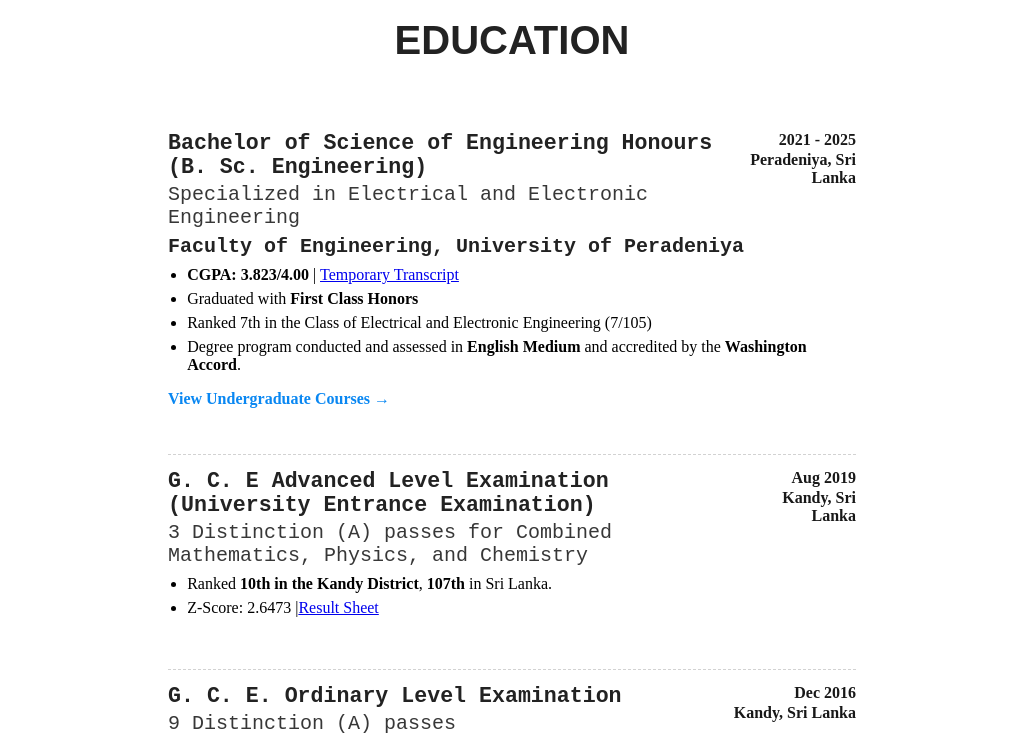
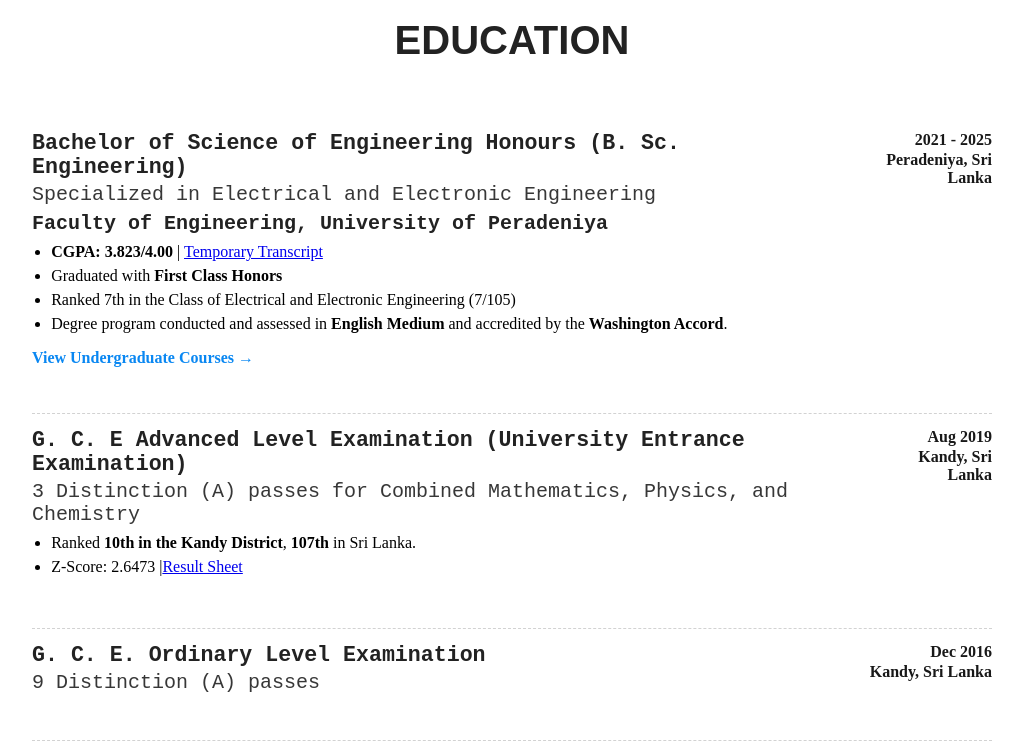
Before and after one commit to Buddhi19/portfolio, a React (Vite) app: page /#/ in a window 1280 px wide. Shown: the part 1940-2695 px from the top of the page, without its empty margins (128-1151 px from the left). Built offline with nearby package versions, Linux system fonts and the light colour scheme.

Commit message:
feat: update Courses section to reflect empty state and modify Education styles for improved layout

```diff
--- a/src/sections/Courses/Courses.jsx
+++ b/src/sections/Courses/Courses.jsx
@@ -1,13 +1,13 @@
 import styles from './CoursesStyles.module.css';
 
-const COURSES = ["Linear Algebra", "Calculus", "Data Structures and Algorithms", "Operating Systems", "Database Systems"];
+const COURSES = [];
 
 function Courses() {
   return (
     <section id="courses" className={styles.container}>
       <h1 className="sectionTitle">Undergraduate Courses</h1>
       {COURSES.length === 0 ? (
-        <p className={styles.note}>Add your course list in COURSES at src/sections/Courses/Courses.jsx.</p>
+        <p className={styles.note}> Under Construction.</p>
       ) : (
         <ul className={styles.list}>
           {COURSES.map((c, i) => (
--- a/src/sections/Education/EducationStyles.module.css
+++ b/src/sections/Education/EducationStyles.module.css
@@ -8,8 +8,8 @@
 
 /* List wrapper */
 .eduList {
-  width: 90%;
-  max-width: 86ch;
+  width: 100%;
+  max-width: 120ch;
   display: flex;
   flex-direction: column;
   row-gap: 24px;
```
